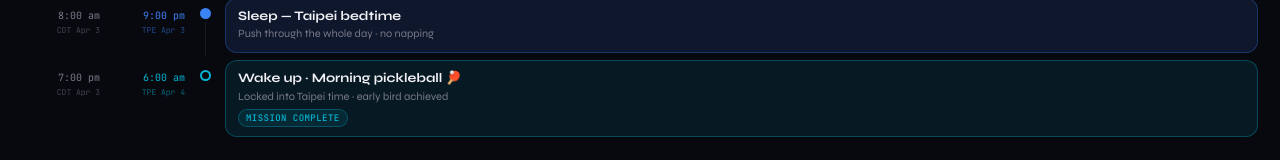
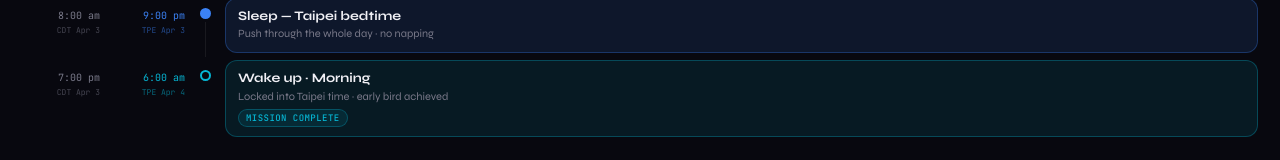
Before and after one commit to tiniryno-stack/asia-trip, a plain HTML site: page index.html in a window 1280 px wide. Shown: the part 1323-1483 px from the top of the page. Drawn offline with nearby package versions, Linux system fonts and the light colour scheme.

Commit message:
Update index.html

```diff
--- a/index.html
+++ b/index.html
@@ -303,7 +303,7 @@ input[type=range].scrubber::-moz-range-thumb{width:20px;height:20px;border-radiu
       <div class="time-dfw">7:00 pm<span class="time-zone-tag">CDT Apr 3</span></div>
       <div class="time-local" style="color:var(--taipei)">6:00 am<span class="time-zone-tag">TPE Apr 4</span></div>
       <div class="tl-dot-col"><div class="tl-dot-ring" style="border-color:var(--taipei)"></div></div>
-      <div><div class="tl-card taipei"><div class="card-title">Wake up · Morning pickleball 🏓</div><div class="card-sub">Locked into Taipei time · early bird achieved</div><span class="card-badge badge-taipei">MISSION COMPLETE</span></div></div>
+      <div><div class="tl-card taipei"><div class="card-title">Wake up · Morning</div><div class="card-sub">Locked into Taipei time · early bird achieved</div><span class="card-badge badge-taipei">MISSION COMPLETE</span></div></div>
     </div>
   </div>
 
```
